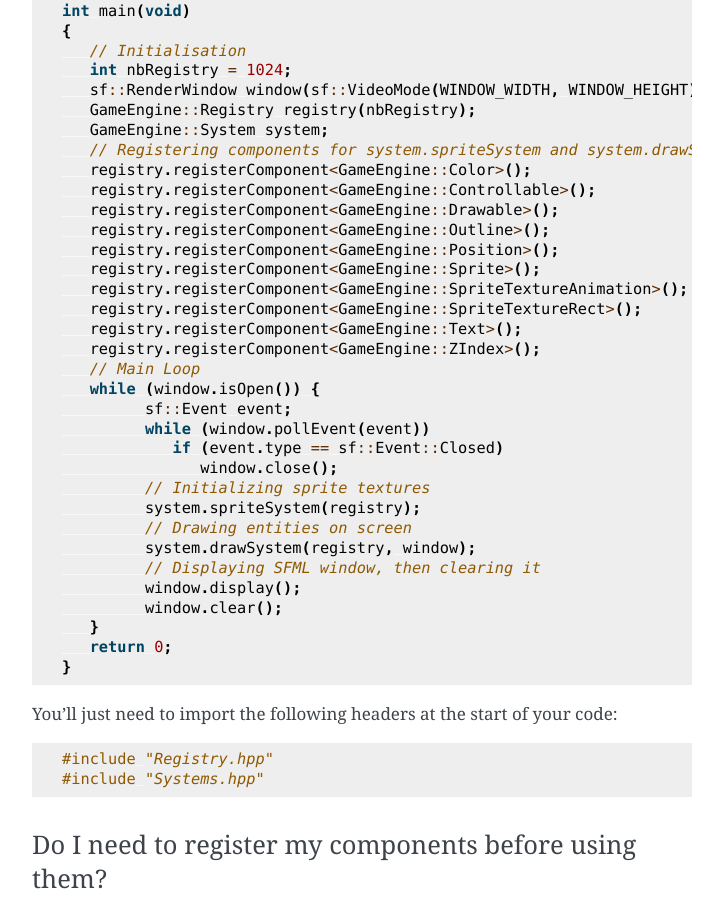
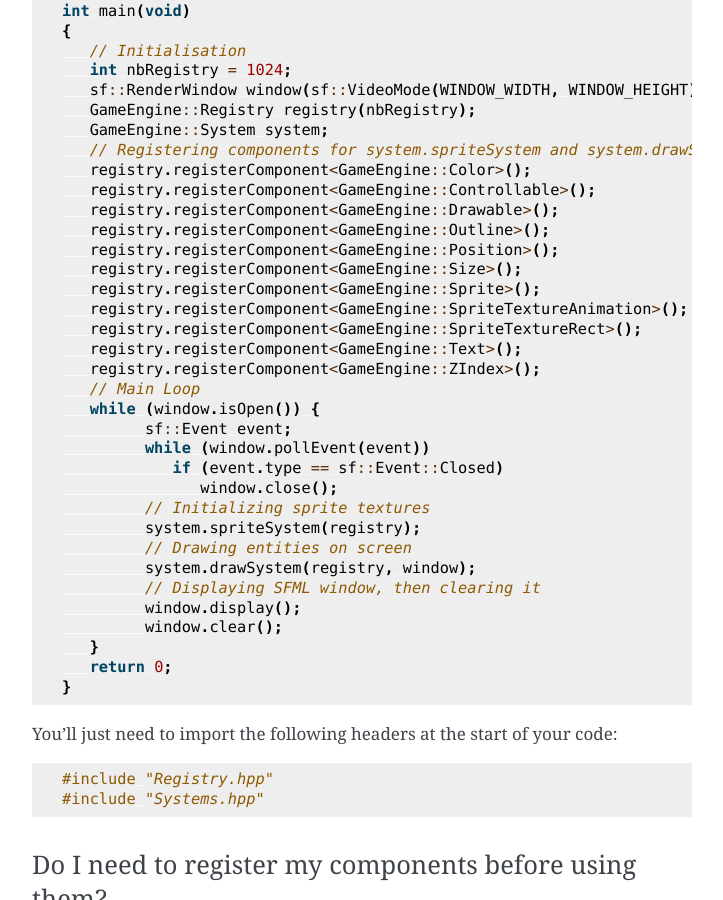
Before and after one commit to Hinivir/R-Touhou, a Sphinx documentation site: the page built from docs/source/ecs.rst, in a window 1280 px wide and 900 px high, scrolled down 1963 px. Shown: the whole window, without its empty margins (388-1111 px from the left). Built offline with Sphinx 7.4.7, drawn with Linux system fonts in a browser that asks for light colours.

Commit message:
docs: fixing forgotten registerComponent de GameEngine::Size on example

```diff
--- a/docs/source/ecs.rst
+++ b/docs/source/ecs.rst
@@ -60,6 +60,7 @@ For example, if you have the following code:
       registry.registerComponent<GameEngine::Drawable>();
       registry.registerComponent<GameEngine::Outline>();
       registry.registerComponent<GameEngine::Position>();
+      registry.registerComponent<GameEngine::Size>();
       registry.registerComponent<GameEngine::Sprite>();
       registry.registerComponent<GameEngine::SpriteTextureAnimation>();
       registry.registerComponent<GameEngine::SpriteTextureRect>();
--- a/docs/source/ecs/guides/systems.rst
+++ b/docs/source/ecs/guides/systems.rst
@@ -149,6 +149,7 @@ With a main that should look like this:
         registry.registerComponent<GameEngine::Drawable>();
         registry.registerComponent<GameEngine::Outline>();
         registry.registerComponent<GameEngine::Position>();
+        registry.registerComponent<GameEngine::Size>();
         registry.registerComponent<GameEngine::Sprite>();
         registry.registerComponent<GameEngine::SpriteTextureAnimation>();
         registry.registerComponent<GameEngine::SpriteTextureRect>();
```
